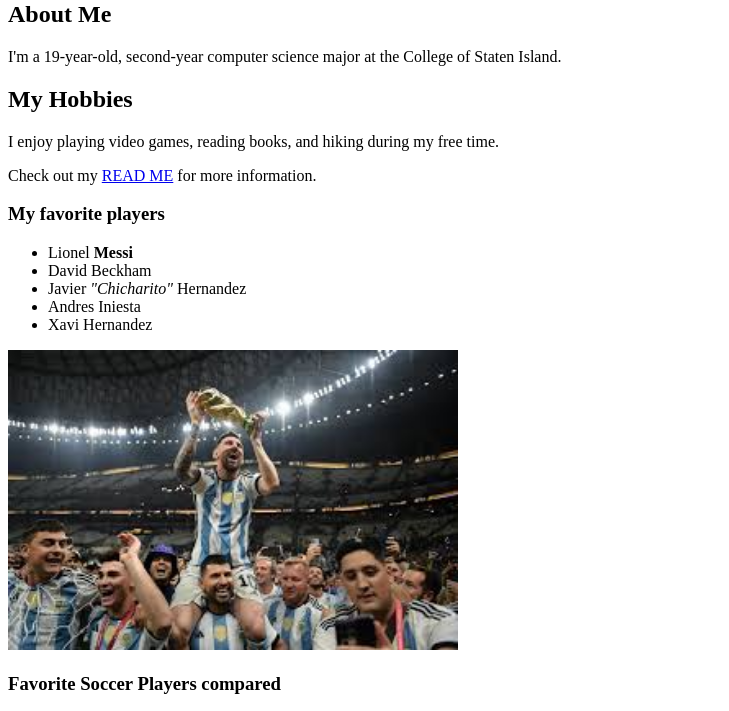
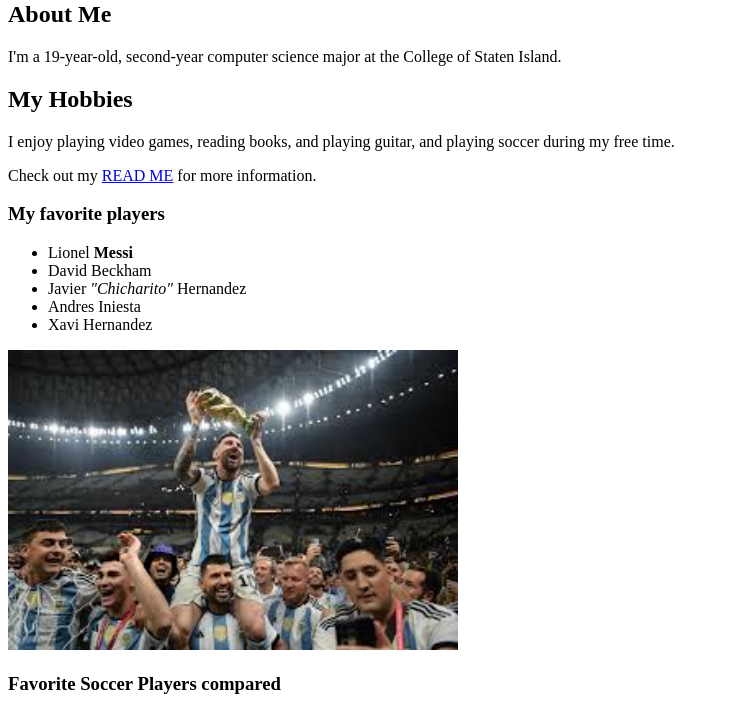
Before and after one commit to marcaflores/marcaflores.github.io, a plain HTML site: page index.html in a window 1280 px wide. Shown: the part 79-790 px from the top of the page, without its empty margins (0-729 px from the left). Drawn offline with Linux system fonts and the light colour scheme.

Commit message:
Update index.html

```diff
--- a/index.html
+++ b/index.html
@@ -8,7 +8,7 @@
     <h2>About Me</h2>
     <p>I'm a 19-year-old, second-year computer science major at the College of Staten Island.</p>
     <h2>My Hobbies</h2>
-    <p>I enjoy playing video games, reading books, and hiking during my free time.</p>
+    <p>I enjoy playing video games, reading books, and playing guitar, and playing soccer during my free time.</p>
     <p>Check out my <a href="https://marcaflores.github.io/">READ ME</a> for more information.</p>
     <h3>My favorite players</h3>
     <ul>
```
